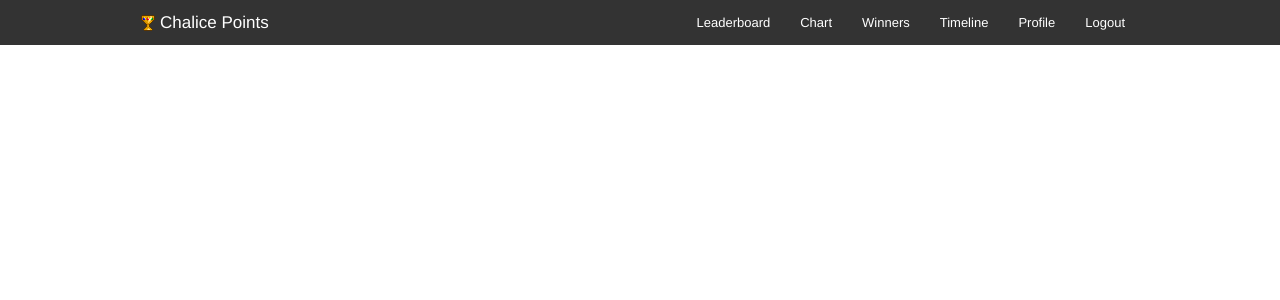
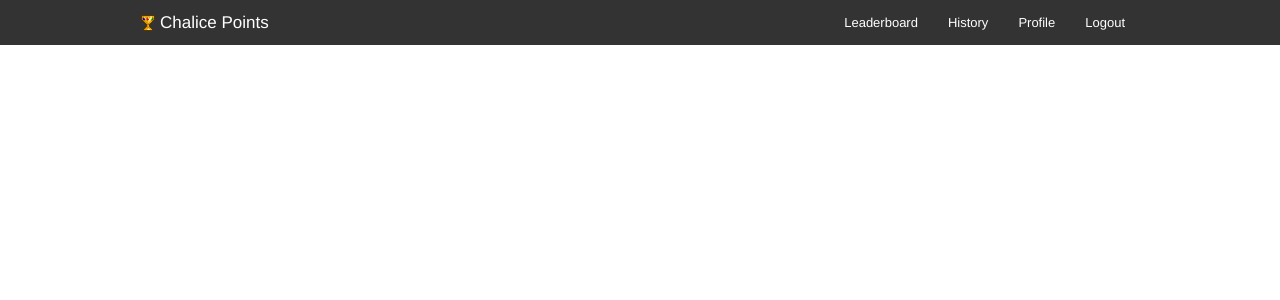
Before and after one commit to noahcoffey/chalice-points, a Python web app: template chalicepoints/templates/layout.html in a window 1280 px wide. Shown: the top 300 px of the page. Run offline with Jinja, Linux system fonts and the light colour scheme; the template is opened without the code that fills it: most values are stand-ins (such as "Sample title", 1, 10 or a date in 2020); some libraries are stand-ins or nearby versions.

Commit message:
Move jquery. Add jquery-ui. Remove chart, winners, timeline. Add history.

```diff
--- a/chalicepoints/templates/layout.html
+++ b/chalicepoints/templates/layout.html
@@ -7,6 +7,7 @@
     <link href="//netdna.bootstrapcdn.com/font-awesome/4.0.3/css/font-awesome.css" rel="stylesheet">
     <link rel="stylesheet" href="{{ url_for('static', filename='css/app.css') }}" />
     <link rel="stylesheet" href="{{ url_for('static', filename='css/chalice.css') }}" />
+    <link rel="stylesheet" href="{{ url_for('static', filename='bower_components/jquery-ui/themes/base/jquery-ui.min.css') }}" />
     <link rel="shortcut icon" href="{{ url_for('static', filename='favicon.ico') }}" />
   </head>
   <body>
@@ -27,9 +28,7 @@
               </ul>
             </li>
             <li><a href="/leaderboard">Leaderboard</a></li>
-            <li><a href="/chart">Chart</a></li>
-            <li><a href="/winners">Winners</a></li>
-            <li><a href="/timeline">Timeline</a></li>
+            <li><a href="/history">History</a></li>
             <li><a ng:href="/user/{{ current_user.id }}">Profile</a></li>
             <li><a href="/logout">Logout</a></li>
           </ul>
@@ -39,12 +38,14 @@
 
     {% block body %}{% endblock %}
 
+    <script src="{{ url_for('static', filename='bower_components/jquery/dist/jquery.min.js') }}"></script>
+    <script src="{{ url_for('static', filename='bower_components/jquery-ui/jquery-ui.min.js') }}"></script>
     <script src="{{ url_for('static', filename='bower_components/modernizr/modernizr.js') }}"></script>
     <script src="{{ url_for('static', filename='bower_components/angular/angular.js') }}"></script>
     <script src="{{ url_for('static', filename='bower_components/angular-route/angular-route.min.js') }}"></script>
     <script src="{{ url_for('static', filename='bower_components/angular-resource/angular-resource.min.js') }}"></script>
     <script src="{{ url_for('static', filename='bower_components/angular-cookies/angular-cookies.min.js') }}"></script>
-    <script src="{{ url_for('static', filename='bower_components/jquery/dist/jquery.min.js') }}"></script>
+
     <script src="{{ url_for('static', filename='bower_components/momentjs/min/moment.min.js') }}"></script>
     <script src="{{ url_for('static', filename='bower_components/foundation/js/foundation.min.js') }}"></script>
 
```
